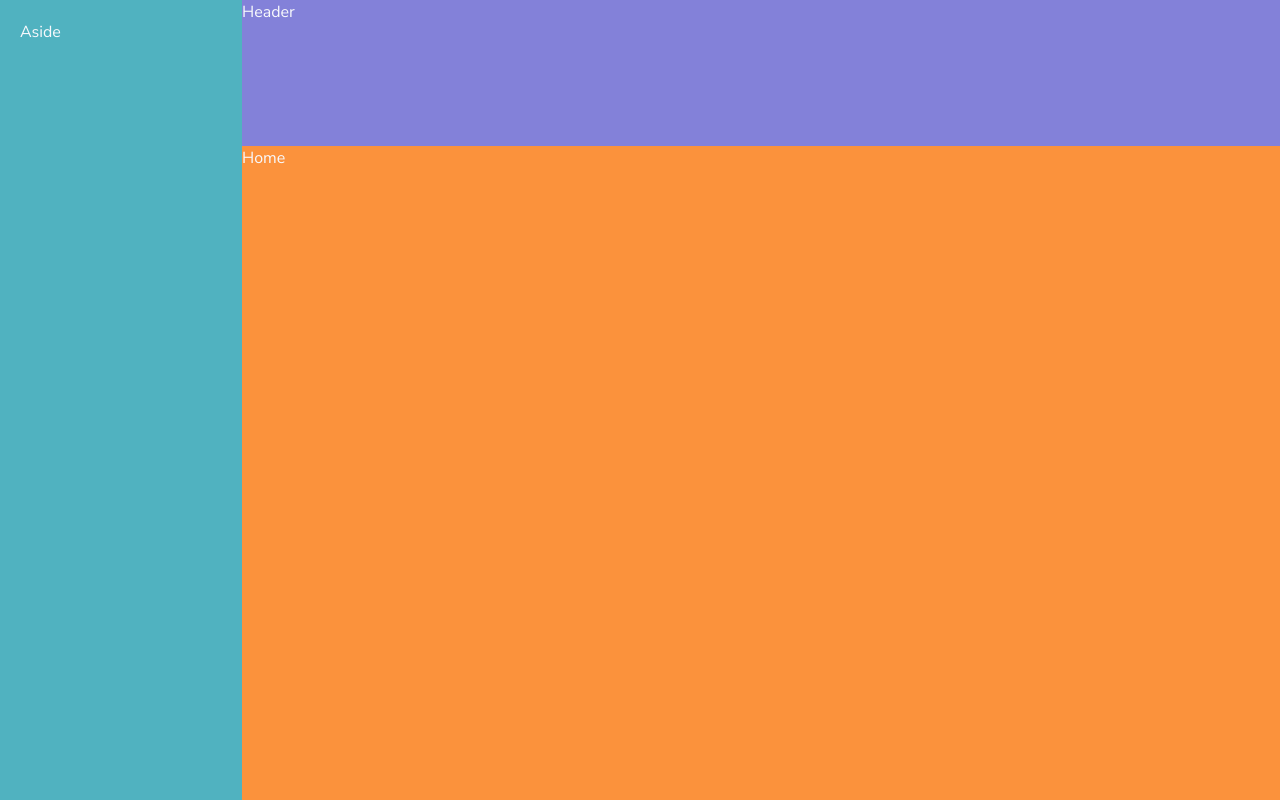
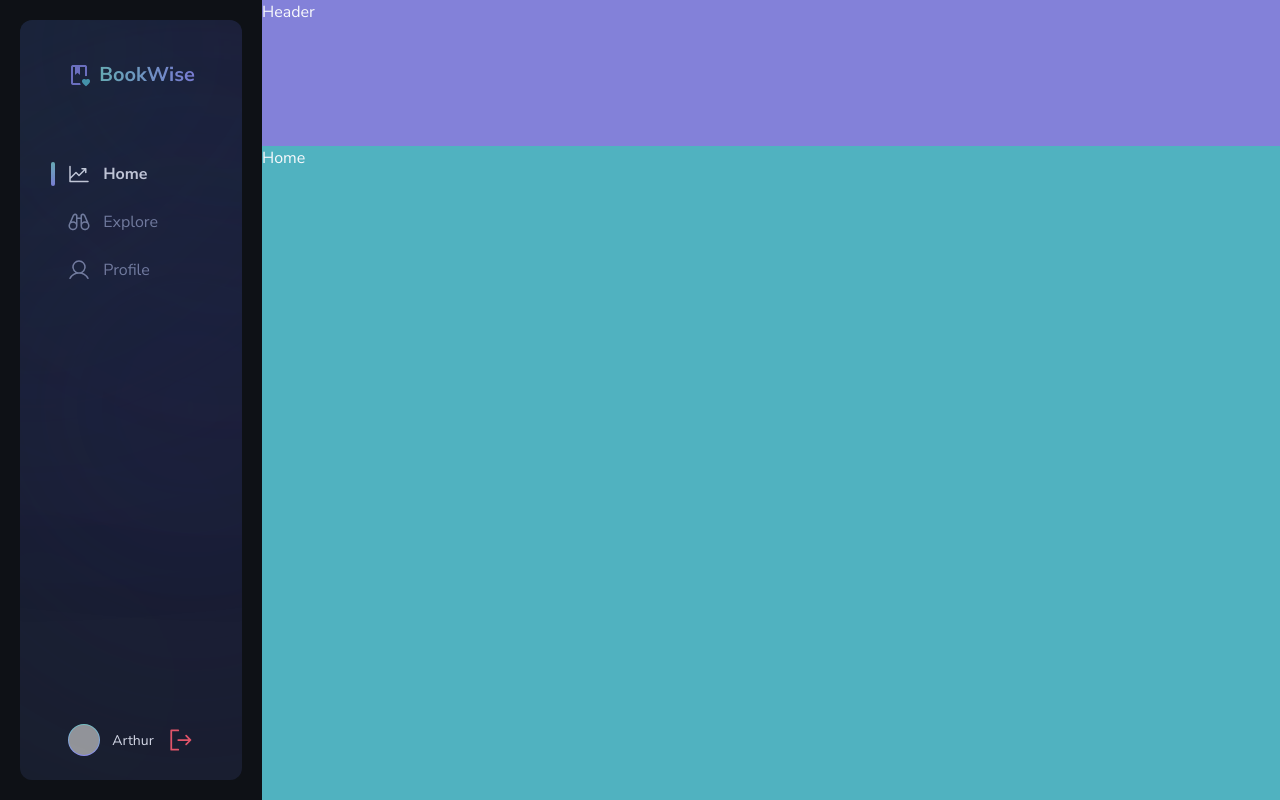
Before and after one commit to arthurrios/bookwise-web, a Next.js app: page / in a window 1280 px wide. Built offline with nearby package versions, Linux system fonts and the light colour scheme; grey boxes are pictures that could not be loaded.

Commit message:
feat: Add aside component

```diff
--- a/next.config.mjs
+++ b/next.config.mjs
@@ -1,4 +1,13 @@
 /** @type {import('next').NextConfig} */
-const nextConfig = {};
+const nextConfig = {
+  images: {
+    remotePatterns: [
+      {
+        protocol: 'https',
+        hostname: 'github.com',
+      },
+    ],
+  },
+}
 
-export default nextConfig;
+export default nextConfig
--- /dev/null
+++ b/src/app/(home)/components/Sidebar/MainNavigation/NavItem/index.tsx
@@ -0,0 +1,50 @@
+import { ElementType } from 'react'
+import Link, { LinkProps } from 'next/link'
+
+import { motion } from 'framer-motion'
+
+export interface NavItemProps extends LinkProps {
+  title: string
+  icon: ElementType
+  isSelected?: boolean
+}
+
+export function NavItem({
+  title,
+  icon: Icon,
+  isSelected = false,
+  ...props
+}: NavItemProps) {
+  const iconSize = 24
+
+  return (
+    <Link
+      {...props}
+      className="group relative flex items-center gap-3 py-2 hover:cursor-pointer"
+    >
+      {isSelected && (
+        <motion.div
+          layoutId="activeItem"
+          className="absolute -left-4 h-6 w-1 rounded-full bg-gradient-vertical"
+        />
+      )}
+      <Icon
+        size={iconSize}
+        className={
+          !isSelected
+            ? 'text-gray-400 duration-150 group-hover:text-gray-100'
+            : 'text-gray-100 duration-150 group-hover:text-gray-100'
+        }
+      />
+      <span
+        className={
+          !isSelected
+            ? 'text-gray-400 duration-150 group-hover:text-gray-100'
+            : 'font-bold text-gray-100 duration-150 group-hover:text-gray-100'
+        }
+      >
+        {title}
+      </span>
+    </Link>
+  )
+}
--- /dev/null
+++ b/src/app/(home)/components/Sidebar/MainNavigation/index.tsx
@@ -0,0 +1,39 @@
+'use client'
+
+import { useState } from 'react'
+import { NavItem } from './NavItem'
+
+import { Binoculars, ChartLineUp, User } from '@phosphor-icons/react'
+
+export function MainNavigation() {
+  const [activeItem, setActiveItem] = useState('home')
+
+  return (
+    <nav className="flex flex-col gap-2">
+      <NavItem
+        href="/"
+        title="Home"
+        icon={ChartLineUp}
+        isSelected={activeItem === 'home'}
+        onClick={() => setActiveItem('home')}
+        replace
+      />
+      <NavItem
+        href="/explore"
+        title="Explore"
+        icon={Binoculars}
+        isSelected={activeItem === 'explore'}
+        onClick={() => setActiveItem('explore')}
+        replace
+      />
+      <NavItem
+        href="/profile"
+        title="Profile"
+        icon={User}
+        isSelected={activeItem === 'profile'}
+        onClick={() => setActiveItem('profile')}
+        replace
+      />
+    </nav>
+  )
+}
--- /dev/null
+++ b/src/app/(home)/components/Sidebar/index.tsx
@@ -0,0 +1,19 @@
+import { Logo } from '@/app/components/logo'
+import { MainNavigation } from './MainNavigation'
+import { LogoutButton } from '@/app/components/logout-button'
+
+export function Sidebar() {
+  return (
+    <div className="max-h-asideMenu relative flex h-full flex-col items-center justify-between overflow-hidden rounded-[12px] bg-gray-700 px-[47px] pb-6 pt-10">
+      <div className="flex flex-col gap-16">
+        <Logo variant="aside" />
+        <MainNavigation />
+      </div>
+      <LogoutButton imgSrc="https://github.com/arthurrios.png" title="Arthur" />
+      <div className="absolute -left-24 -top-20 h-[221px] w-[221px] rounded-full bg-green-200 blur-[189px]" />
+      <div className="absolute -right-24 -top-20 h-[221px] w-[221px] rounded-full bg-purple-200 blur-[189px]" />
+      <div className="absolute -right-24 top-60 h-[295px] w-[295px] rounded-full bg-purple-200 blur-[189px]" />
+      <div className="absolute -bottom-12 -left-32 h-[292px] w-[294px] rounded-full bg-green-200 blur-[525px]" />
+    </div>
+  )
+}
--- /dev/null
+++ b/src/app/(home)/explore/page.tsx
@@ -0,0 +1,3 @@
+export default function Explore() {
+  return <div className="bg-green-100">Explore</div>
+}
--- a/src/app/(home)/layout.tsx
+++ b/src/app/(home)/layout.tsx
@@ -1,10 +1,13 @@
 import { ReactNode } from 'react'
+import { Sidebar } from './components/Sidebar'
 
 export default function HomeLayout({ children }: { children: ReactNode }) {
   return (
-    <div className="grid grid-cols-home grid-rows-home h-screen">
-      <div className="bg-green-100 p-5 row-span-2">Aside</div>
-      <div className="bg-purple-100 row-span-1">Header</div>
+    <div className="grid h-screen grid-cols-home grid-rows-home">
+      <div className="row-span-2 p-5">
+        <Sidebar />
+      </div>
+      <div className="row-span-1 bg-purple-100">Header</div>
       {children}
     </div>
   )
--- a/src/app/(home)/page.tsx
+++ b/src/app/(home)/page.tsx
@@ -1,3 +1,3 @@
 export default function Home() {
-  return <div className="bg-orange-400">Home</div>
+  return <div className="bg-green-100">Home</div>
 }
--- /dev/null
+++ b/src/app/(home)/profile/page.tsx
@@ -0,0 +1,3 @@
+export default function Profile() {
+  return <div className="bg-green-100">Profile</div>
+}
--- /dev/null
+++ b/src/app/components/logout-button.tsx
@@ -0,0 +1,28 @@
+'use client'
+
+import { SignOut } from '@phosphor-icons/react'
+import Image from 'next/image'
+import { ComponentProps } from 'react'
+
+export interface LogoutButtonProps extends ComponentProps<'button'> {
+  imgSrc: string
+  title: string
+}
+
+export function LogoutButton({ imgSrc, title, ...props }: LogoutButtonProps) {
+  return (
+    <button {...props} className="flex cursor-pointer items-center gap-3">
+      <div className="relative size-8 rounded-full bg-gradient-vertical">
+        <Image
+          src={imgSrc}
+          width={20}
+          height={20}
+          alt="User profile image"
+          className="absolute left-1/2 top-1/2 size-[30px] -translate-x-1/2 -translate-y-1/2 rounded-full"
+        />
+      </div>
+      <span className="text-sm text-gray-200">{title}</span>
+      <SignOut size={28} className="text-danger-light" />
+    </button>
+  )
+}
--- a/src/app/globals.css
+++ b/src/app/globals.css
@@ -1,3 +1,13 @@
 @tailwind base;
 @tailwind components;
 @tailwind utilities;
+
+.border-gradient-vertical {
+  border-image: linear-gradient(180deg, #7FD1CC 0%, #9694F5 100%);
+  border-image-slice: 1;
+}
+
+.border-gradient-vertical {
+  border-image: linear-gradient(90deg, #7FD1CC 0%, #9694F5 100%);
+  border-image-slice: 1;
+}
--- a/tailwind.config.ts
+++ b/tailwind.config.ts
@@ -7,9 +7,15 @@ const config: Config = {
     './src/app/**/*.{js,ts,jsx,tsx,mdx}',
   ],
   theme: {
+    linearGradientColors: {
+      'gradient-1': ['to bottom', '#7FD1CC', '#9694F5'],
+    },
     extend: {
       width: {
         loginBox: '372px',
+      },
+      maxHeight: {
+        asideMenu: '988px',
       },
       fontFamily: {
         sans: 'var(--font-nunito)',
@@ -70,6 +76,8 @@ const config: Config = {
           700: '#181C2A',
           800: '#0E1116',
         },
+
+        'danger-light': '#F75A68',
       },
       backgroundImage: {
         'gradient-vertical': `linear-gradient(180deg, #7FD1CC 0%, #9694F5 100%)`,
@@ -84,7 +92,7 @@ const config: Config = {
       },
       gridTemplateColumns: {
         auth: '598px 1fr',
-        home: '242px 1fr',
+        home: '262px 1fr',
       },
       gridTemplateRows: {
         home: '146px 1fr',
```
Also changed, not shown: package.json (+6 -1 lines), 2 other files (tests, documents, lock files or other folders).
